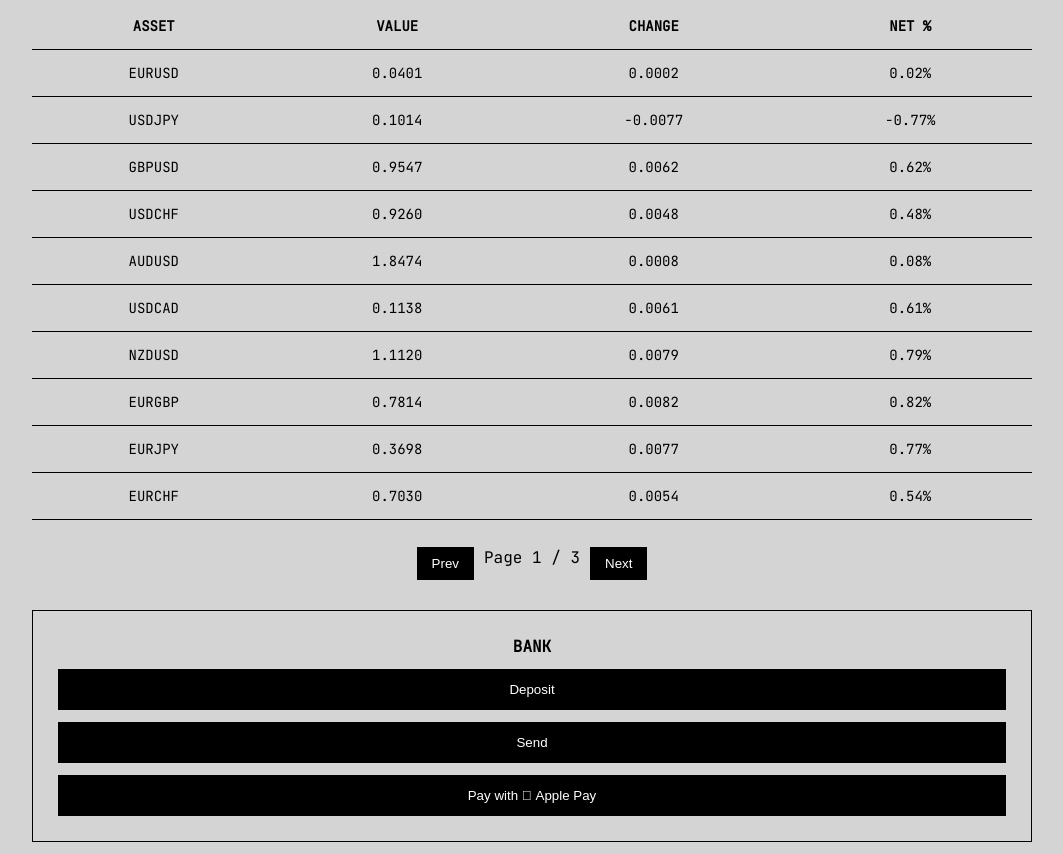
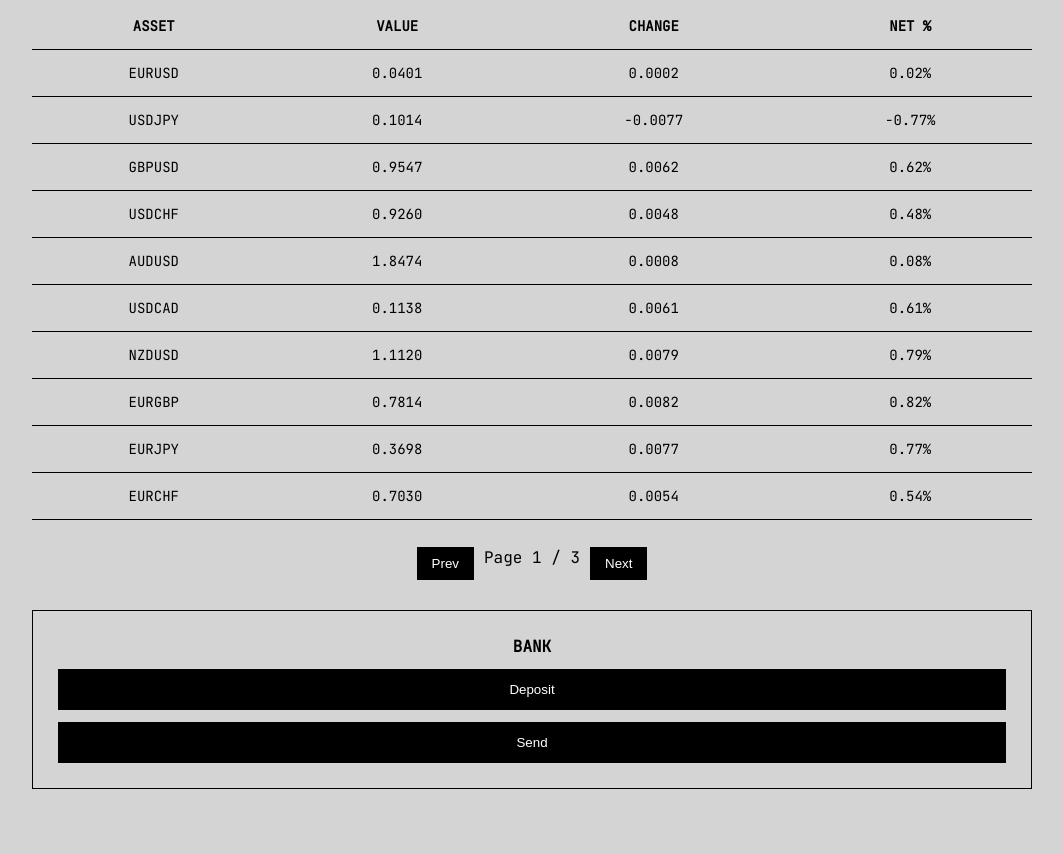
Before and after one commit to Steddyrockin/Currency-exchange, a website: page index.html in a window 1280 px wide. Shown: the part 587-1441 px from the top of the page, without its empty margins (108-1171 px from the left). After the commit the page ends 1416 px from the top, so only its background shows below. Drawn offline with nearby package versions, Linux system fonts and the light colour scheme.

Commit message:
Update index.html

```diff
--- a/index.html
+++ b/index.html
@@ -201,7 +201,6 @@ button:hover{
 <strong>BANK</strong>
 <button onclick="openDepositModal()">Deposit</button>
 <button onclick="openWithdrawModal()">Send</button>
-<button id="applePayBtn">Pay with  Apple Pay</button>
 </div>
 
 <!-- DEPOSIT MODAL -->
```
